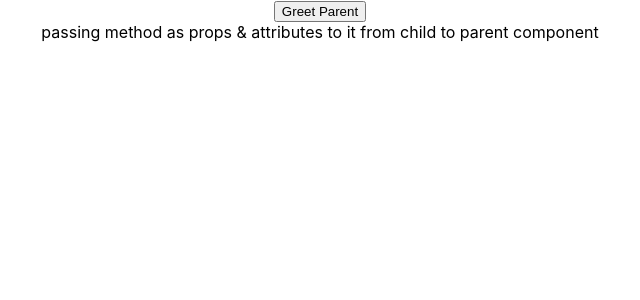
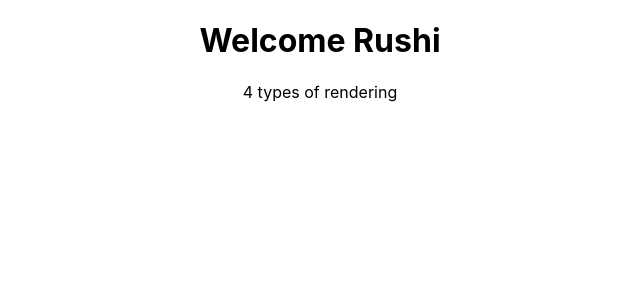
Before and after one commit to RushikeshGaikwad78/ReactJs, a React (Create React App) app in the folder 2tut/: page / in a window 1280 px wide. Shown: the top 300 px of the page, without its empty margins (320-960 px from the left). Built offline with nearby package versions, Linux system fonts and the light colour scheme.

Commit message:
4 types of rendering methods

```diff
--- a/2tut/src/App.js
+++ b/2tut/src/App.js
@@ -8,10 +8,13 @@ import Functionalclick from "./components/Functionalclick";
 import Classclick from "./components/Classclick";
 import Eventbind from "./components/Eventbind";
 import Parentcomponenet from "./components/Parentcomponenet";
+import UserGreeting from "./components/UserGreeting";
 function App() {
   return (
     <div className="App">
-      <Parentcomponenet/>    passing method as props & attributes to it from child to parent component
+      <UserGreeting/>     4 types of rendering
+
+      {/* <Parentcomponenet/>    passing method as props & attributes to it from child to parent component */}
 
       {/* <Eventbind/>             all eventhandlers binding methods */}
 
--- /dev/null
+++ b/2tut/src/components/UserGreeting.js
@@ -0,0 +1,39 @@
+import React, { Component } from "react";
+
+//conditional rendering ;-
+class UserGreeting extends Component {
+  constructor(props) {
+    super(props);
+
+    this.state = {
+      isLoggedin: true,
+    };
+  }
+
+  render() {
+    //first method------>>>> if else
+    // if(this.state.isLoggedin){
+    //     return(<h1>Welcome rushiiiii!!!!</h1>)
+    // }
+    // else{
+    //     return(<h1>Welcome guest</h1>)
+    // }
+
+    //second method------>>>> element variable approach
+    // let message
+    // if(this.state.isLoggedin){
+    //     message = <div>Welcome rushiiiii!!!!</div>
+    // }else{
+    //     message = <div>Welcome guest</div>
+    // }
+    // return(<div>{message}</div>)
+
+    //third method------>>>> ternary operator
+    // return this.state.isLoggedin ? <h1>Hello Rushi</h1> : <h1>Hello Guest</h1>;
+
+    //fourth method ----->>>> short circuit operator
+    return (this.state.isLoggedin && <h1>Welcome Rushi</h1>)
+  }
+}
+
+export default UserGreeting;
```
